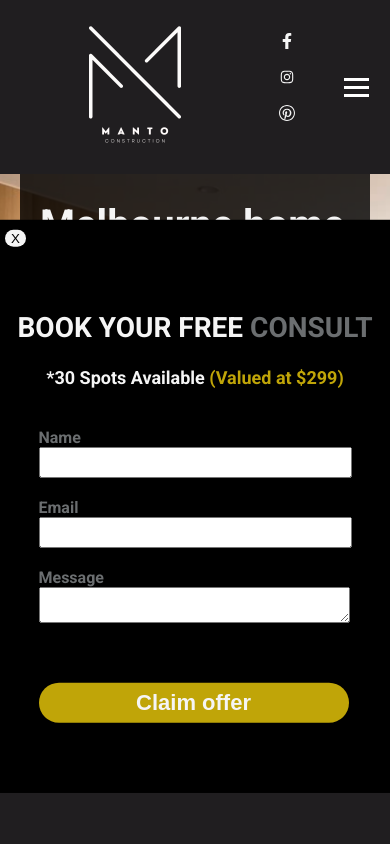
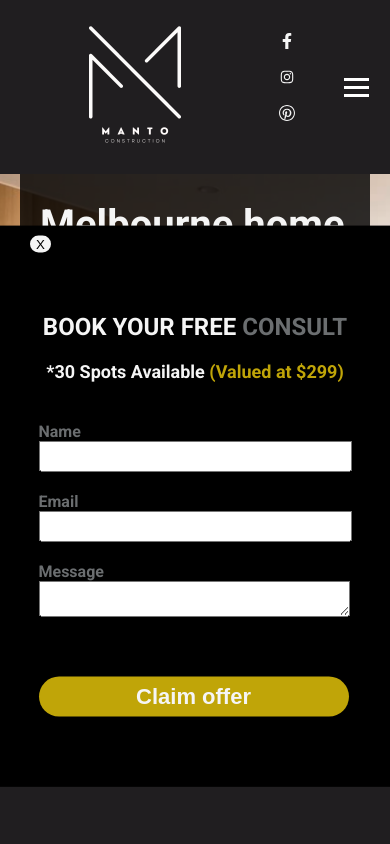
Before and after one commit to shaunvan119/renovation-website, a React (Create React App) app: page / in a window 390 px wide. Shown: the top 844 px of the page. Built offline with nearby package versions, Linux system fonts and the light colour scheme.

Commit message:
minor changes

```diff
--- a/src/components/ContactForm.css
+++ b/src/components/ContactForm.css
@@ -2,6 +2,7 @@
     display: flex;
     flex-direction: column;
     max-width: 400px;
+    width: 100%;
     background-color: black;
     align-items: center;
     padding-top: 40px;
@@ -85,3 +86,19 @@ label {
     color: red;
     margin-top: -15px;
 }
+
+@media only screen and (max-width: 405px) {
+  .popform__heading {
+    color: whitesmoke;
+    text-align: center;
+    font-size: 24px;
+    font-weight: 700;
+
+}
+
+
+
+
+
+
+}
--- a/src/components/Header.js
+++ b/src/components/Header.js
@@ -5,6 +5,7 @@ import logo from "../assets/logo.png";
 import { FaFacebookF } from 'react-icons/fa';
 import { AiOutlineInstagram } from 'react-icons/ai';
 import { ImPinterest2 } from 'react-icons/im';
+
 
 
 const Header = () => {
@@ -18,7 +19,6 @@ const Header = () => {
     <header className="header">
       <Link style={{textDecoration: 'none', color: 'inherit', }}  to="/"><img className="logo" src={logo} alt="logo"/></Link>
       <div className="icons-container">
-
       <FaFacebookF />
       <AiOutlineInstagram />
       <ImPinterest2 />
--- a/src/components/ImageSlides.css
+++ b/src/components/ImageSlides.css
@@ -1,3 +1,7 @@
+.jump-container {
+  position: relative;
+  z-index: 99999;
+}
 
 
 .close-button {
--- a/src/components/ImageSlides.js
+++ b/src/components/ImageSlides.js
@@ -14,7 +14,6 @@ import Image10 from '../assets/image10.png';
 import Image11 from '../assets/image11.png';
 import Image12 from '../assets/image12.png';
 import { AiOutlineMinus } from 'react-icons/ai';
-import JumpingButton from './JumpingButton';
 import { BsUnlockFill } from 'react-icons/bs';
 
 
@@ -57,9 +56,7 @@ const ImageSlides = () => {
   <div className="heading-content">
   <div className="heading-overlay">
     <h1 className="heading">Melbourne home <br />renovation <span className="color__change"><br/>experts.</span><br/><AiOutlineMinus /></h1>
-    <div className="jump-container">
-      <JumpingButton/>
-    </div>
+
   </div>
 
   </div>
@@ -68,6 +65,7 @@ const ImageSlides = () => {
       <div className="circle-textmid">UNLOCK YOUR<br/> HOMES VALUE<br/><BsUnlockFill size={30}/></div>
     </div>
   </div>
+
 </div>
 
     </div>
--- a/src/pages/About.css
+++ b/src/pages/About.css
@@ -40,8 +40,8 @@
 
 @media only screen and (max-width: 500px) {
     .background-team-photo {
-    height: 320px;
-    ;
+    height: 300px;
+
 }
 
 }
@@ -54,7 +54,7 @@
 
     .background-team-photo {
 
-   margin-bottom: -203.6px;
+   margin-bottom: -205px;
 
 }
 
--- a/src/pages/HomePage.css
+++ b/src/pages/HomePage.css
@@ -280,3 +280,22 @@ transition: transform 1s ease-in-out;
 }
 
 }
+
+
+@media only screen and (max-width: 405px) {
+  .close-button {
+    margin-top: 10px;
+    margin-left: 30px;
+    border-radius: 10px;
+    border: none;
+    background-color: whitesmoke;
+
+
+}
+
+
+
+
+
+
+}
--- a/src/pages/HomePage.js
+++ b/src/pages/HomePage.js
@@ -88,7 +88,8 @@ const [showPopup, setShowPopup] = useState(false);
     top: '60%',
     left: '50%',
     transform: showPopup ? 'translate(-50%, -50%)' : 'translate(-50%, -150%)',
-    width: '400px',
+    maxWidth: '400px',
+    width:'100%',
     height: '',
     backgroundColor: 'black',
     display: showPopup ? 'block' : 'none',
@@ -114,6 +115,7 @@ const [showPopup, setShowPopup] = useState(false);
         </div>
 
     <div className="services-container">
+
       <div className="services-grid" ref={servicesGridRef}>
         <div className="service">
           <h3 className="service-title"> <MdOutlineBathtub size={30} color='rgb(192, 165, 8)'/> Bathroom Renovations</h3>
```
